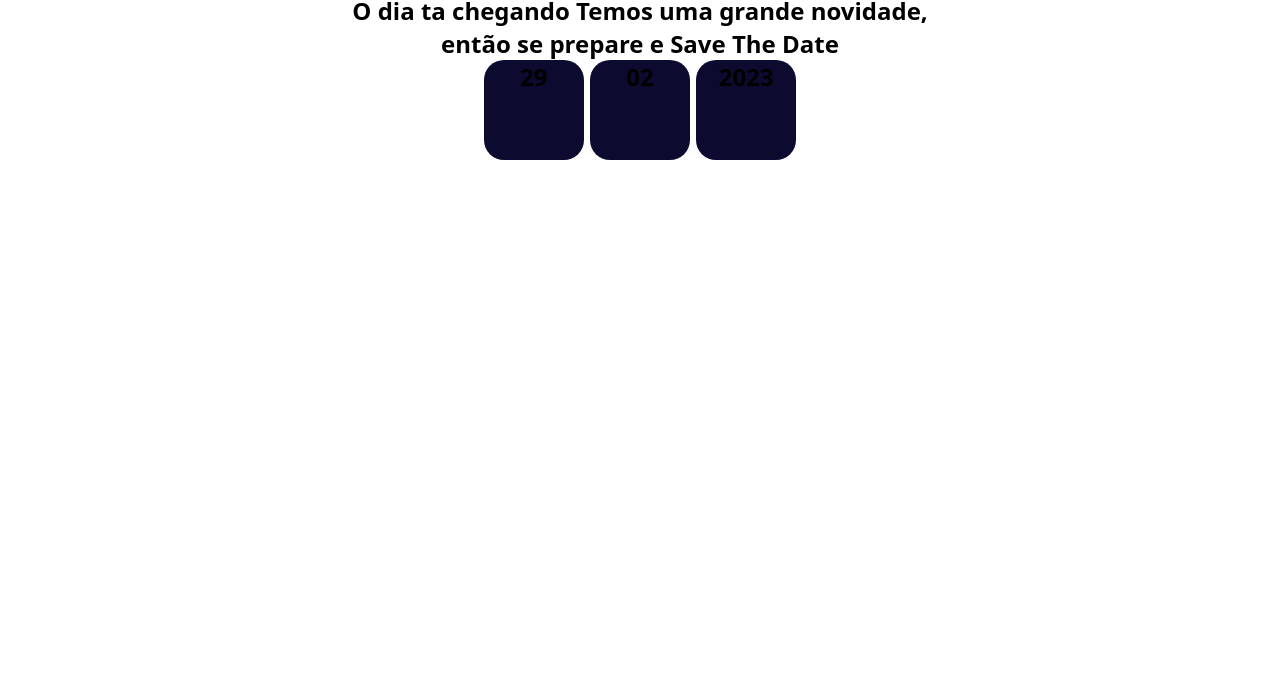
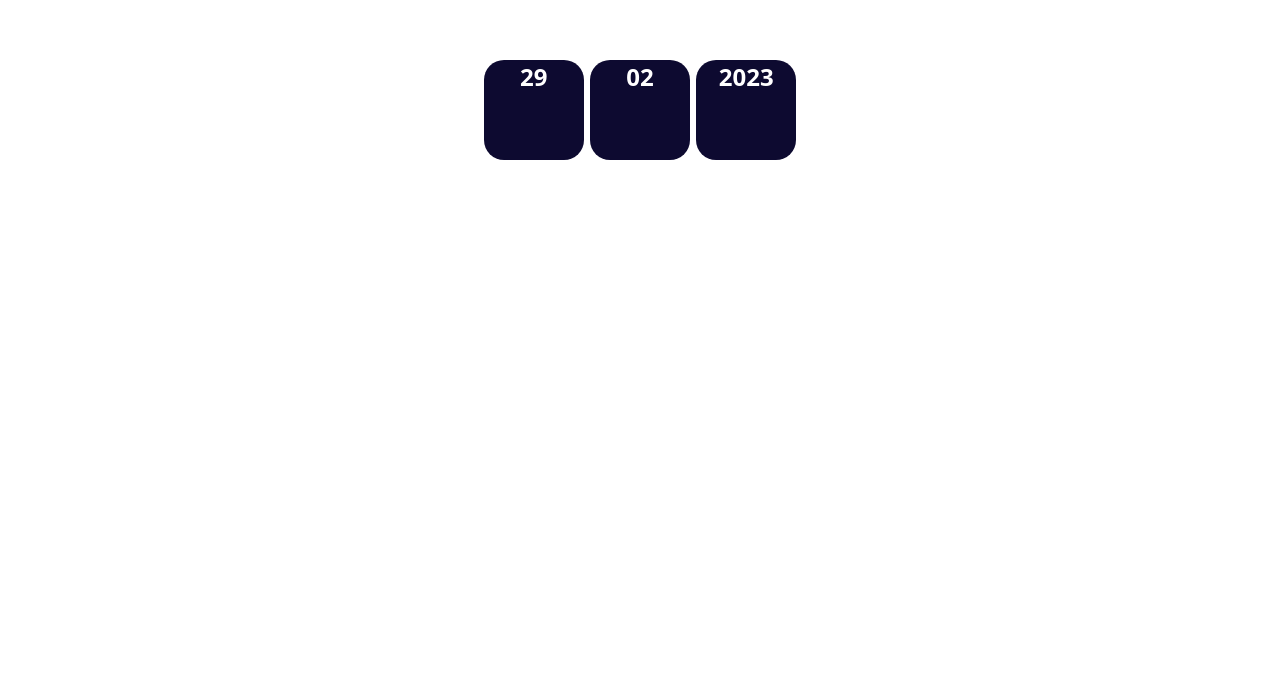
Before and after one commit to delay1014/Unidos-Pela-Cruz, a plain HTML site: page save.html in a window 1280 px wide. Shown: the part 126-800 px from the top of the page. Drawn offline with Linux system fonts and the light colour scheme.

Commit message:
Update style.css

```diff
--- a/style.css
+++ b/style.css
@@ -73,7 +73,7 @@ h2 {
     justify-content: space-around;
     align-items: center;
     text-align: center;
-    color: var(--color6);
+    color: var(--color7);
     font-family: system-ui, -apple-system, BlinkMacSystemFont, 'Segoe UI', Roboto, Oxygen, Ubuntu, Cantarell, 'Open Sans', 'Helvetica Neue', sans-serif;
 }
 .box{
```
